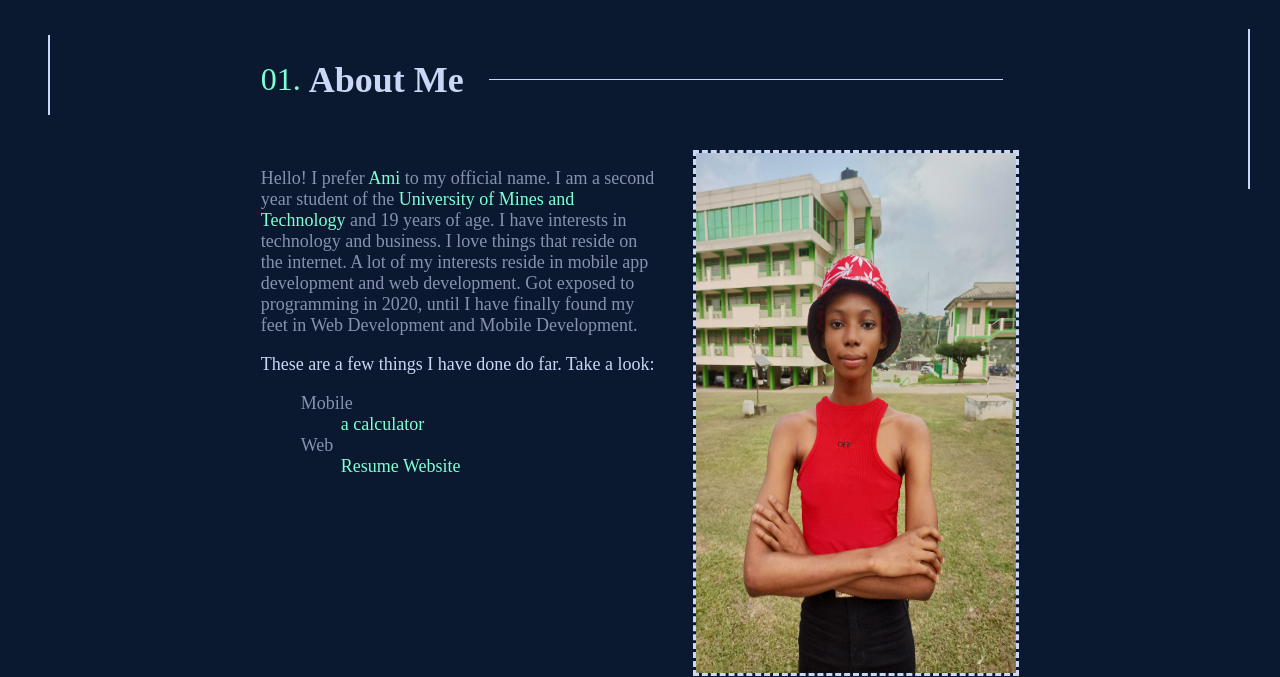
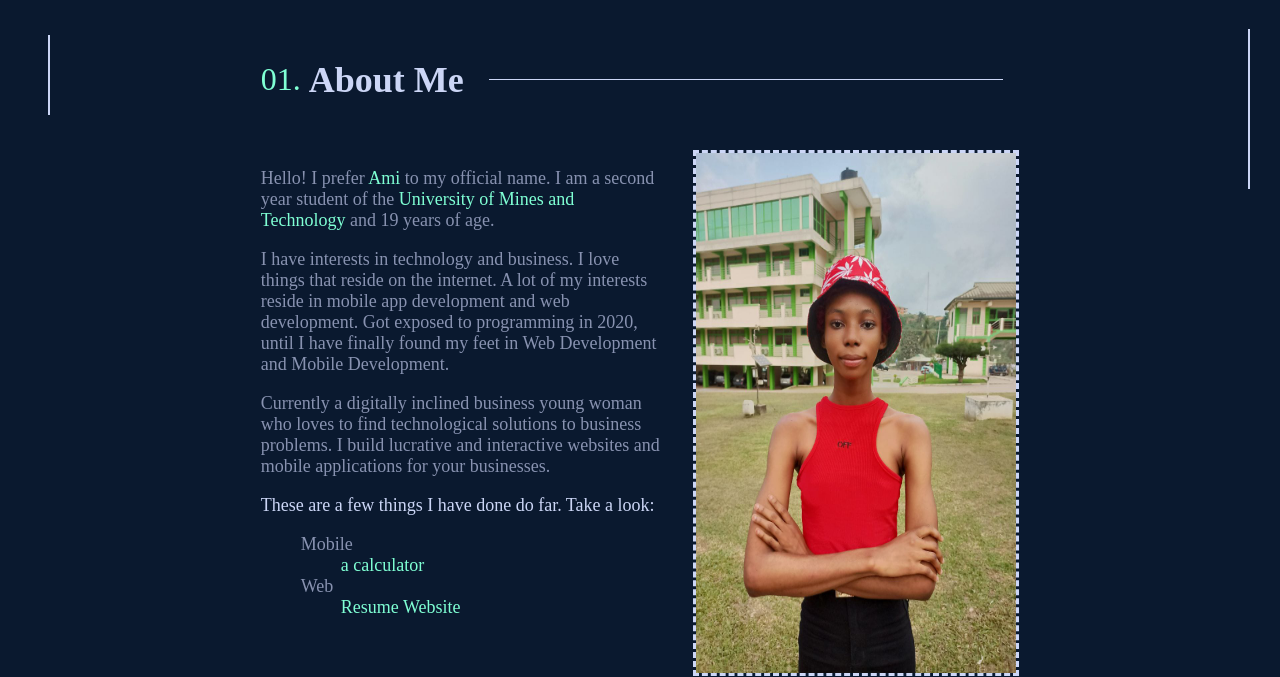
Before and after one commit to aglago/resume, a plain HTML site: page index.html in a window 1280 px wide. Shown: the part 685-1362 px from the top of the page. Drawn offline with Linux system fonts and the light colour scheme.

Commit message:
added infomations

```diff
--- a/index.html
+++ b/index.html
@@ -174,11 +174,16 @@
             name. I am a second year student of the
             <a href="https://umat.edu.gh/" class="small-links" target="_blank">
               University of Mines and Technology
-            </a>
-            and 19 years of age. I have interests in technology and business. I
+            </a> and 19 years of age.</p>
+          <p>
+             I have interests in technology and business. I
             love things that reside on the internet. A lot of my interests
             reside in mobile app development and web development. Got exposed to programming in 2020, until I have finally found my feet in Web Development and Mobile Development.
           </p>
+
+          <p>
+            Currently a digitally inclined business young woman who loves to find technological solutions to business problems.
+            I build lucrative and interactive websites and mobile applications for your businesses. </p>
 
 
 
```
